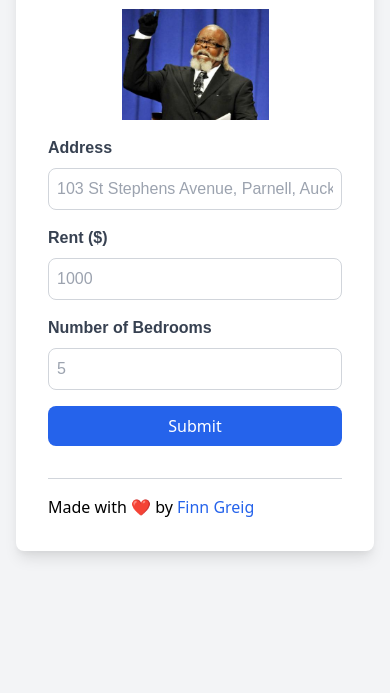
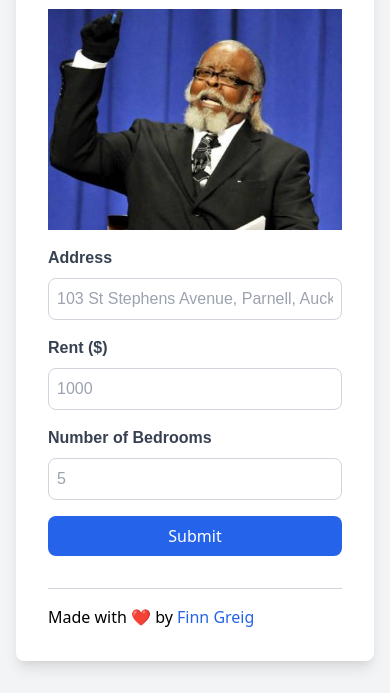
Before and after one commit to finngreig/rentcheck, a website: page public/index.html in a window 390 px wide. Shown: the part 151-844 px from the top of the page. Drawn offline with nearby package versions, Linux system fonts and the light colour scheme.

Commit message:
Width fix for image

```diff
--- a/public/index.html
+++ b/public/index.html
@@ -13,7 +13,7 @@
         <div class="container mx-auto px-4 py-8">
             <div class="bg-white rounded-lg shadow-lg p-8 mx-auto w-full md:w-1/2 lg:w-1/2">
                 <h1 class="text-4xl font-bold mb-4 text-center">Is The Rent <i class="italic">Too Damn High?</i></h1>
-                <img src="too_damn_high.jpg" alt="Too Damn High meme" class="w-1/2 max-w-md mx-auto mb-4">
+                <img src="too_damn_high.jpg" alt="Too Damn High meme" class="w-full md:w-1/2 max-w-md mx-auto mb-4">
                 <form id="rentForm" class="mb-8">
                     <div class="ui-widget mb-4">
                         <label for="address" class="block text-gray-700 font-semibold mb-2">Address</label>
```
